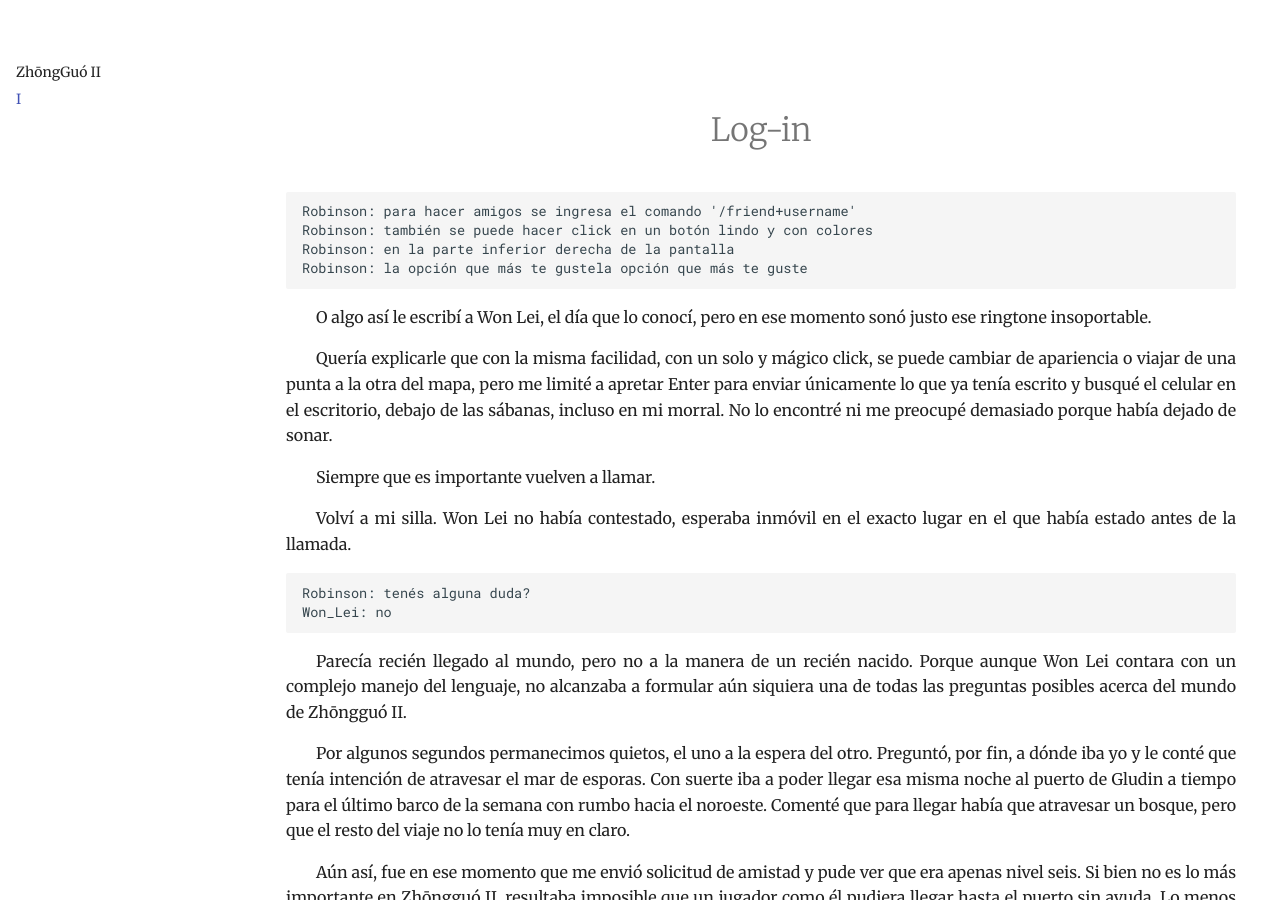
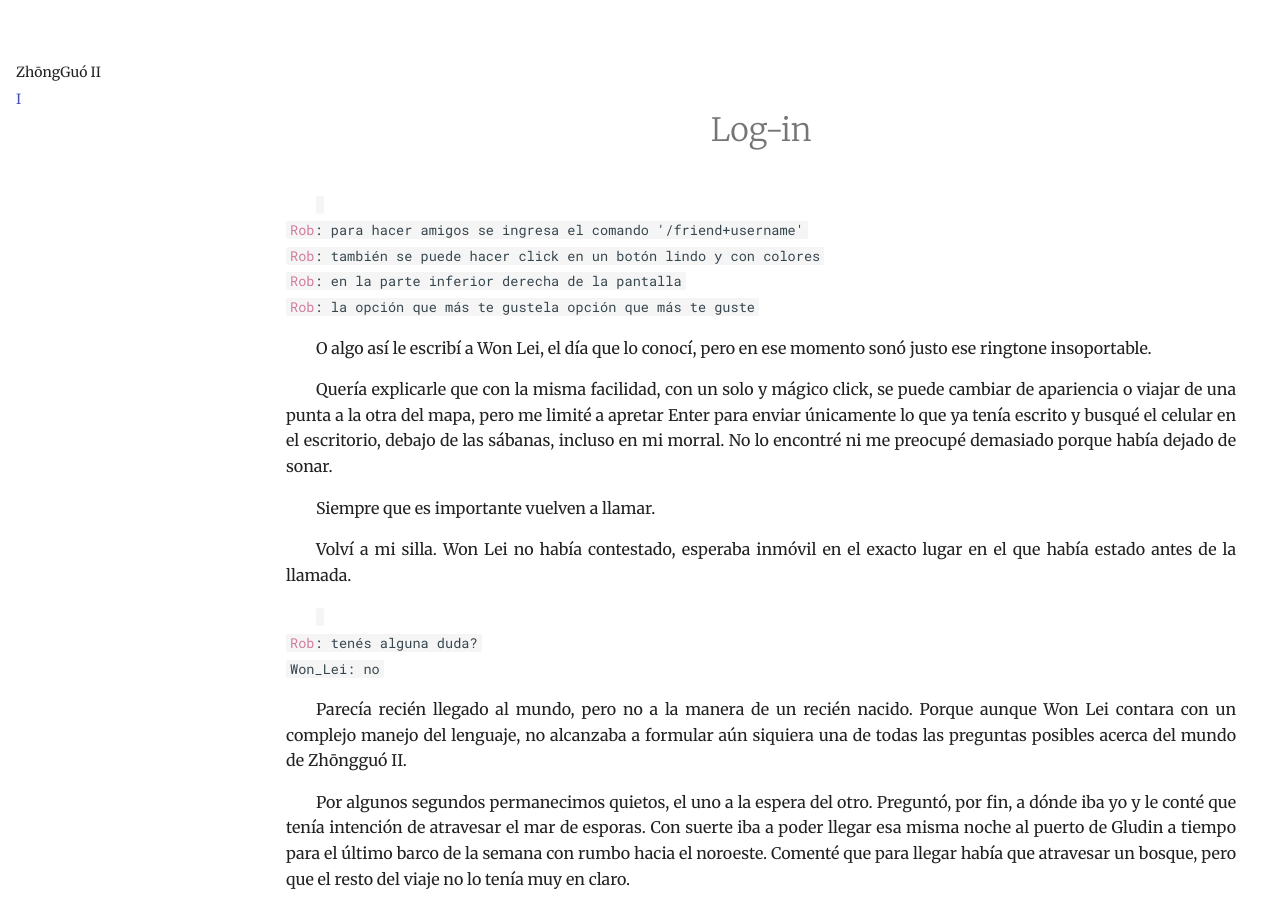
Before and after one commit to junon-txt/zhongguo-ii-pages, an MkDocs documentation site: the page built from pages/I.md, in a window 1280 px wide and 900 px high. Built offline with MkDocs 1.6.1 and Material for MkDocs 9.7.7, drawn with Linux system fonts in a browser that asks for light colours.

Commit message:
+ add color to win over domain @ nicar

````diff
--- a/pages/I.md
+++ b/pages/I.md
@@ -3,12 +3,12 @@
 
 # <center>Log-in</center>
 
-```
-Robinson: para hacer amigos se ingresa el comando '/friend+username'
-Robinson: también se puede hacer click en un botón lindo y con colores
-Robinson: en la parte inferior derecha de la pantalla
-Robinson: la opción que más te gustela opción que más te guste
-```
+<code>
+<span style="color: #d17b9e">Rob</span>: para hacer amigos se ingresa el comando '/friend+username'
+<span style="color: #d17b9e">Rob</span>: también se puede hacer click en un botón lindo y con colores
+<span style="color: #d17b9e">Rob</span>: en la parte inferior derecha de la pantalla
+<span style="color: #d17b9e">Rob</span>: la opción que más te gustela opción que más te guste
+</code>
 
 O algo así le escribí a Won Lei, el día que lo conocí, pero en ese momento sonó justo ese ringtone insoportable.
 
@@ -18,10 +18,10 @@ Siempre que es importante vuelven a llamar.
 
 Volví a mi silla. Won Lei no había contestado, esperaba inmóvil en el exacto lugar en el que había estado antes de la llamada.
 
-```
-Robinson: tenés alguna duda?
+<code>
+<span style="color: #d17b9e">Rob</span>: tenés alguna duda?
 Won_Lei: no
-```
+</code>
 
 Parecía recién llegado al mundo, pero no a la manera de un recién nacido. Porque aunque Won Lei contara con un complejo manejo del lenguaje, no alcanzaba a formular aún siquiera una de todas las preguntas posibles acerca del mundo de Zhōngguó II.
 
````
